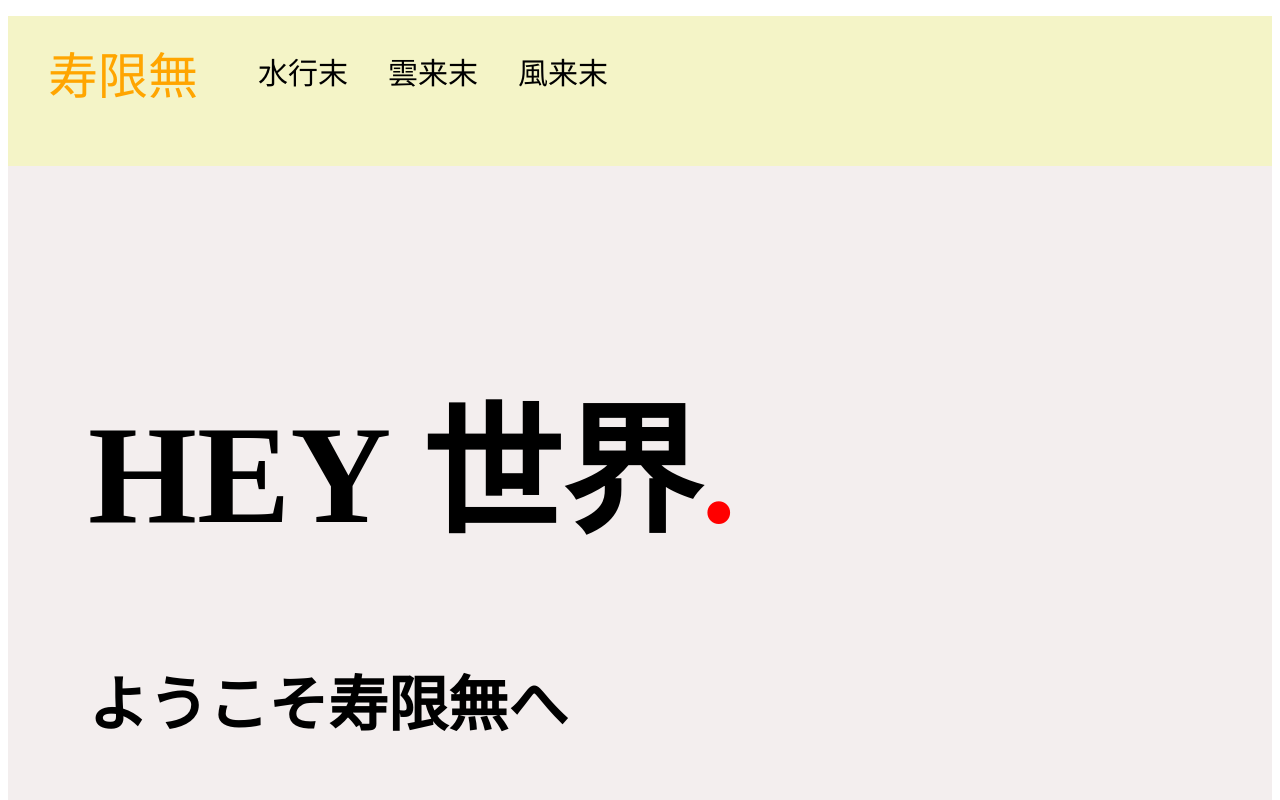
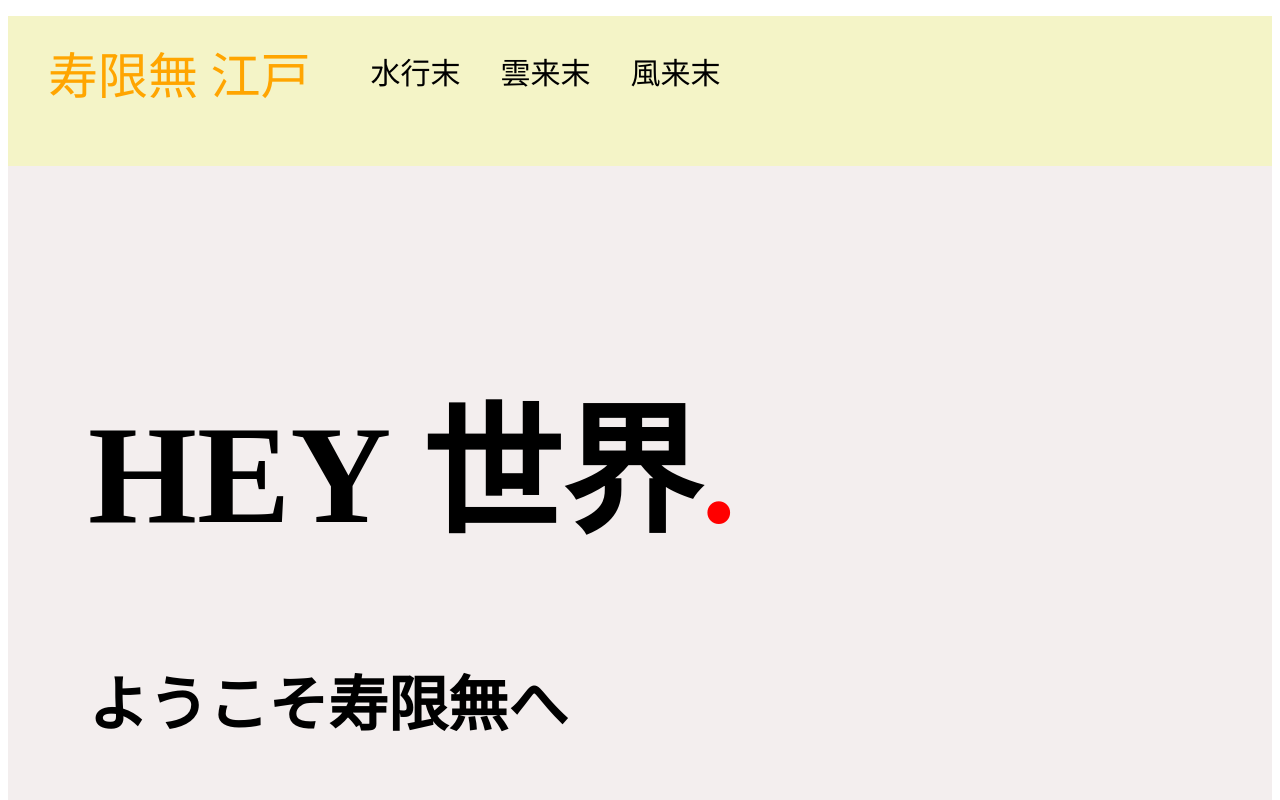
Before and after one commit to jugemu-rakugo/jugemu-rakugo.github.io, a plain HTML site: page index.html in a window 1280 px wide. Shown: the top 800 px of the page. Drawn offline with Linux system fonts and the light colour scheme.

Commit message:
Update index.html

```diff
--- a/index.html
+++ b/index.html
@@ -2,14 +2,14 @@
 
 <head >
 	<meta charset="utf-8">
-	<title>寿限無 江戸
+	<title>寿限無
 	</title>
 	<link rel="stylesheet" href="original.css">
 </head>
 
 <body>
 	<div class="header">
-		<div class="header-logo">寿限無
+		<div class="header-logo">寿限無 江戸
 		</div>
 		<div class="header-list">
 			<ul>
```
